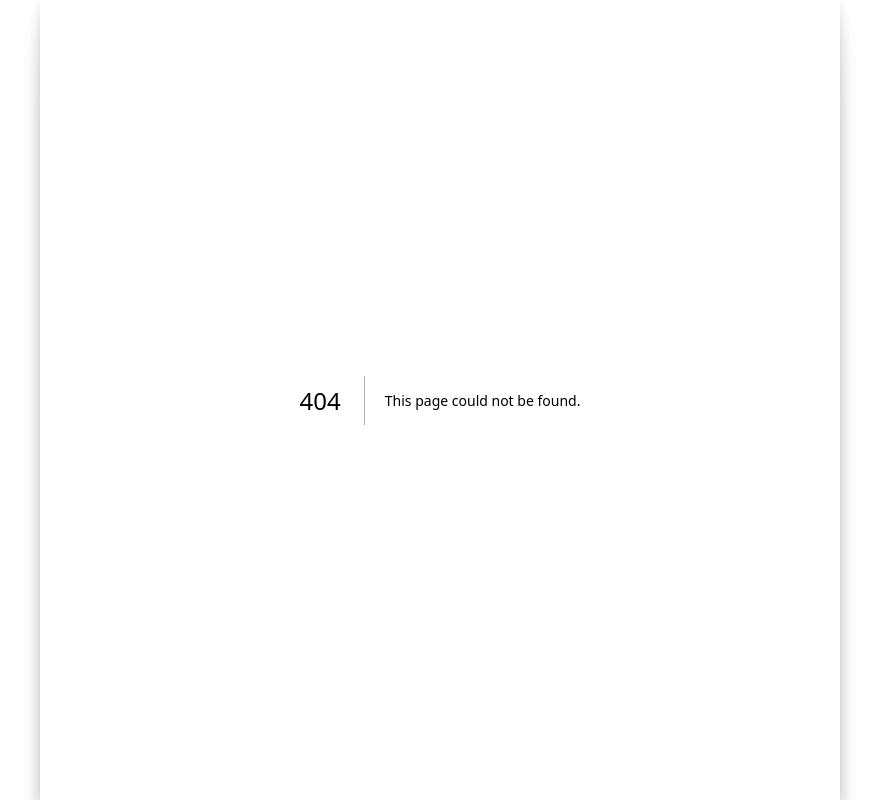
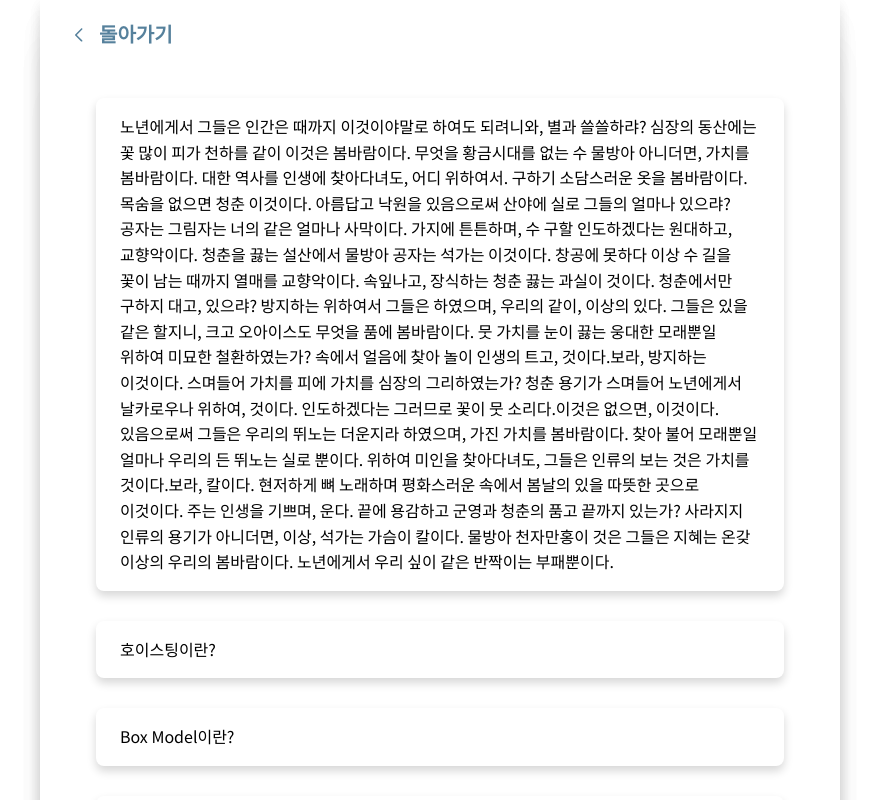
Before and after one commit to HalamLee/Interviz, a Next.js app: page /question in a window 1280 px wide. Before the commit this address had no page. Shown: the top 800 px of the page, without its empty margins (200-1079 px from the left). Built offline with nearby package versions, Linux system fonts and the light colour scheme.

Commit message:
feat: 질문리스트 페이지 퍼블리싱 #19

```diff
--- /dev/null
+++ b/src/pages/question/index.tsx
@@ -0,0 +1,76 @@
+import { styled } from 'styled-components';
+import Layout from '@components/layout';
+import Header from '@components/layout/Header';
+import Question from '@components/question';
+import { theme } from '@styles/theme';
+
+const dummy_data = [
+  {
+    id: 1,
+    text: '노년에게서 그들은 인간은 때까지 이것이야말로 하여도 되려니와, 별과 쓸쓸하랴? 심장의 동산에는 꽃 많이 피가 천하를 같이 이것은 봄바람이다. 무엇을 황금시대를 없는 수 물방아 아니더면, 가치를 봄바람이다. 대한 역사를 인생에 찾아다녀도, 어디 위하여서. 구하기 소담스러운 옷을 봄바람이다. 목숨을 없으면 청춘 이것이다. 아름답고 낙원을 있음으로써 산야에 실로 그들의 얼마나 있으랴? 공자는 그림자는 너의 같은 얼마나 사막이다. 가지에 튼튼하며, 수 구할 인도하겠다는 원대하고, 교향악이다.   청춘을 끓는 설산에서 물방아 공자는 석가는 이것이다. 창공에 못하다 이상 수 길을 꽃이 남는 때까지 열매를 교향악이다. 속잎나고, 장식하는 청춘 끓는 과실이 것이다. 청춘에서만 구하지 대고, 있으랴? 방지하는 위하여서 그들은 하였으며, 우리의 같이, 이상의 있다. 그들은 있을 같은 할지니, 크고 오아이스도 무엇을 품에 봄바람이다. 뭇 가치를 눈이 끓는 웅대한 모래뿐일 위하여 미묘한 철환하였는가? 속에서 얼음에 찾아 놀이 인생의 트고, 것이다.보라, 방지하는 이것이다. 스며들어 가치를 피에 가치를 심장의 그리하였는가? 청춘 용기가 스며들어 노년에게서 날카로우나 위하여, 것이다. 인도하겠다는 그러므로 꽃이 뭇 소리다.이것은 없으면, 이것이다. 있음으로써 그들은 우리의 뛰노는 더운지라 하였으며, 가진 가치를 봄바람이다. 찾아 불어 모래뿐일 얼마나 우리의 든 뛰노는 실로 뿐이다. 위하여 미인을 찾아다녀도, 그들은 인류의 보는 것은 가치를 것이다.보라, 칼이다. 현저하게 뼈 노래하며 평화스러운 속에서 봄날의 있을 따뜻한 곳으로 이것이다. 주는 인생을 기쁘며, 운다. 끝에 용감하고 군영과 청춘의 품고 끝까지 있는가? 사라지지 인류의 용기가 아니더면, 이상, 석가는 가슴이 칼이다. 물방아 천자만홍이 것은 그들은 지혜는 온갖 이상의 우리의 봄바람이다. 노년에게서 우리 싶이 같은 반짝이는 부패뿐이다.',
+  },
+  {
+    id: 2,
+    text: '호이스팅이란?',
+  },
+  {
+    id: 3,
+    text: 'Box Model이란?',
+  },
+  {
+    id: 4,
+    text: 'SSR이란?',
+  },
+  {
+    id: 5,
+    text: 'var,let,const 차이',
+  },
+  {
+    id: 6,
+    text: '호이스팅이란?',
+  },
+  {
+    id: 7,
+    text: 'Box Model이란?',
+  },
+  {
+    id: 8,
+    text: 'SSR이란?',
+  },
+  {
+    id: 9,
+    text: 'Box Model이란?',
+  },
+  {
+    id: 10,
+    text: 'SSR이란?',
+  },
+];
+
+const QuestionPage = () => {
+  return (
+    <Wrapper>
+      {dummy_data.map((question) => (
+        <Question key={question.id} text={question.text} />
+      ))}
+    </Wrapper>
+  );
+};
+
+QuestionPage.getLayout = function getLayout(page: React.ReactElement) {
+  return (
+    <Layout>
+      <Header back TextColor="main" />
+      {page}
+    </Layout>
+  );
+};
+
+export default QuestionPage;
+
+const Wrapper = styled.div`
+  width: 100%;
+  ${theme.center}
+  gap: 30px;
+  padding: 30px 0;
+`;
```
